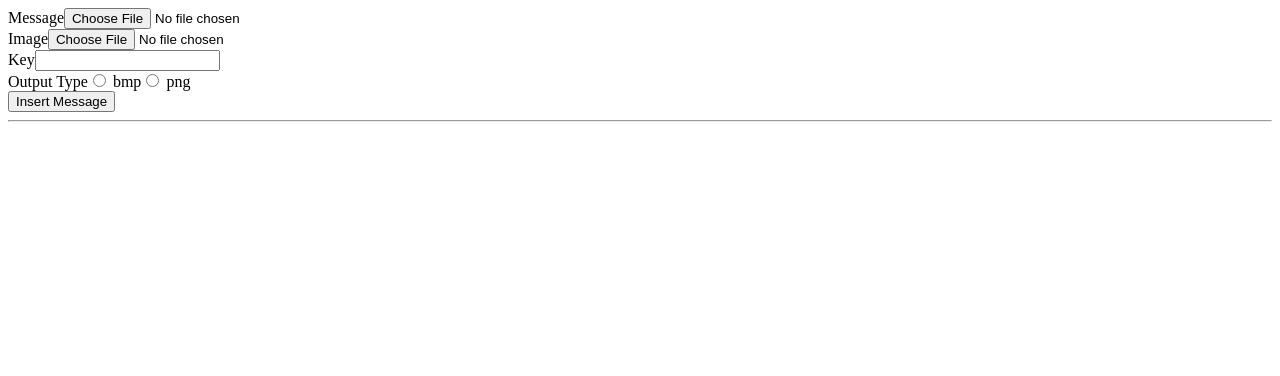
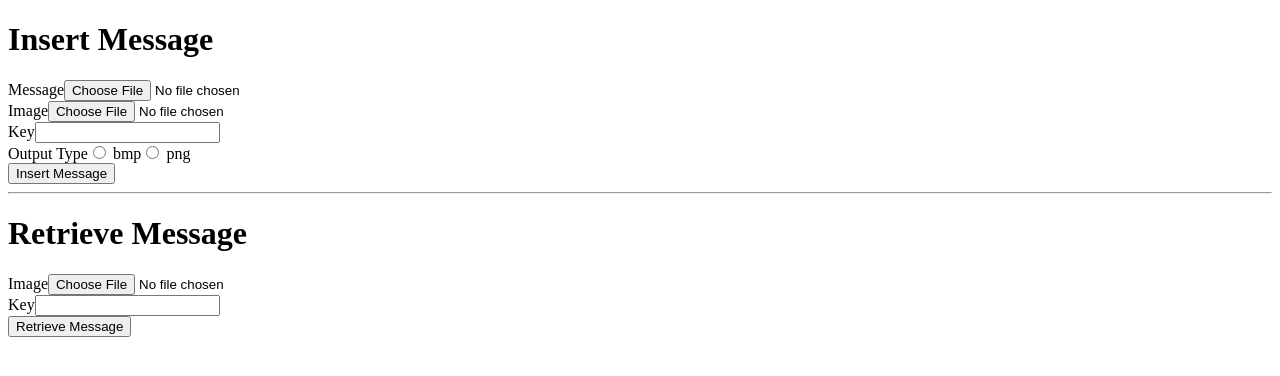
Before and after one commit to kriptografi/steganic, a React (Create React App) app in the folder frontend/: page / in a window 1280 px wide. Shown: the top 376 px of the page. Built offline with nearby package versions, Linux system fonts and the light colour scheme.

Commit message:
add retrieve form in frontend

```diff
--- a/frontend/src/App.js
+++ b/frontend/src/App.js
@@ -1,12 +1,16 @@
 import React, { Component } from 'react'
 import InsertForm from './InsertForm'
+import RetrieveForm from './RetrieveForm'
 
 class App extends Component {
   render() {
     return (
       <div className="App">
+        <h1>Insert Message</h1>
         <InsertForm />
         <hr/>
+        <h1>Retrieve Message</h1>
+        <RetrieveForm />
       </div>
     );
   }
--- /dev/null
+++ b/frontend/src/RetrieveForm.js
@@ -0,0 +1,24 @@
+import React, { Component } from 'react'
+
+class RetrieveForm extends Component {
+
+  render() {
+    return (
+      <div>
+        <div>
+          <label>Image</label>
+          <input type="file" name="image" />
+        </div>
+        <div>
+          <label>Key</label>
+          <input type="text" name="key" />
+        </div>
+        <div>
+          <button onClick={this.insertMessage}>Retrieve Message</button>
+        </div>
+      </div>
+    );
+  }
+}
+
+export default RetrieveForm;
```
